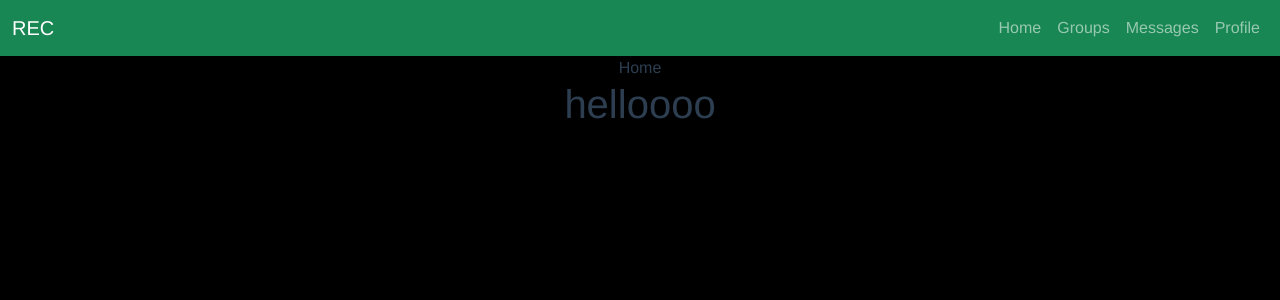
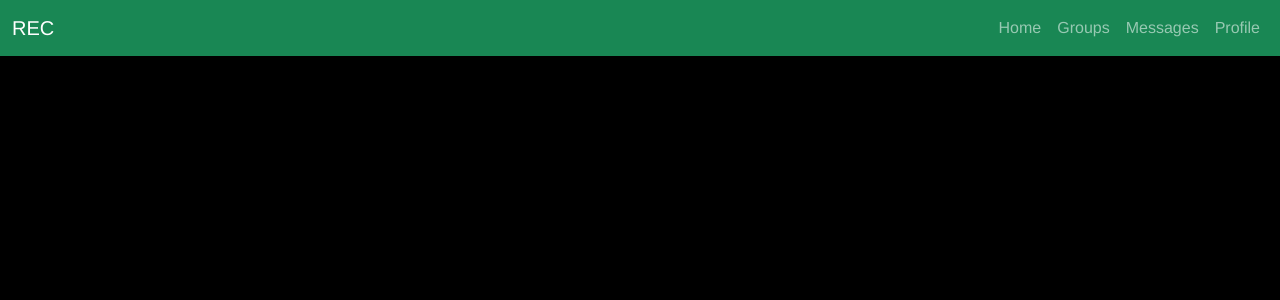
Before and after one commit to Mithileshkumaar/rec, a Vue app: page / in a window 1280 px wide. Shown: the top 300 px of the page. Built offline with nearby package versions, Linux system fonts and the light colour scheme.

Commit message:
assigned seperate work areas

```diff
--- a/src/views/Home.vue
+++ b/src/views/Home.vue
@@ -1,9 +1,14 @@
 <template>
-  <div id="home">Home</div>
-  <div id="hello">
-  <h1>helloooo
-    </h1>
+  <div id="home">
+    <div class="row">
+      <div class="col-4" id="SearchComponent">
+        <!-- Mithilesh's work area -->
+      </div>
+      <div class="col-8" id="PostsComponent">
+        <!-- Krishna's work area -->
+      </div>
     </div>
+  </div>
 </template>
 
 <script>
```
